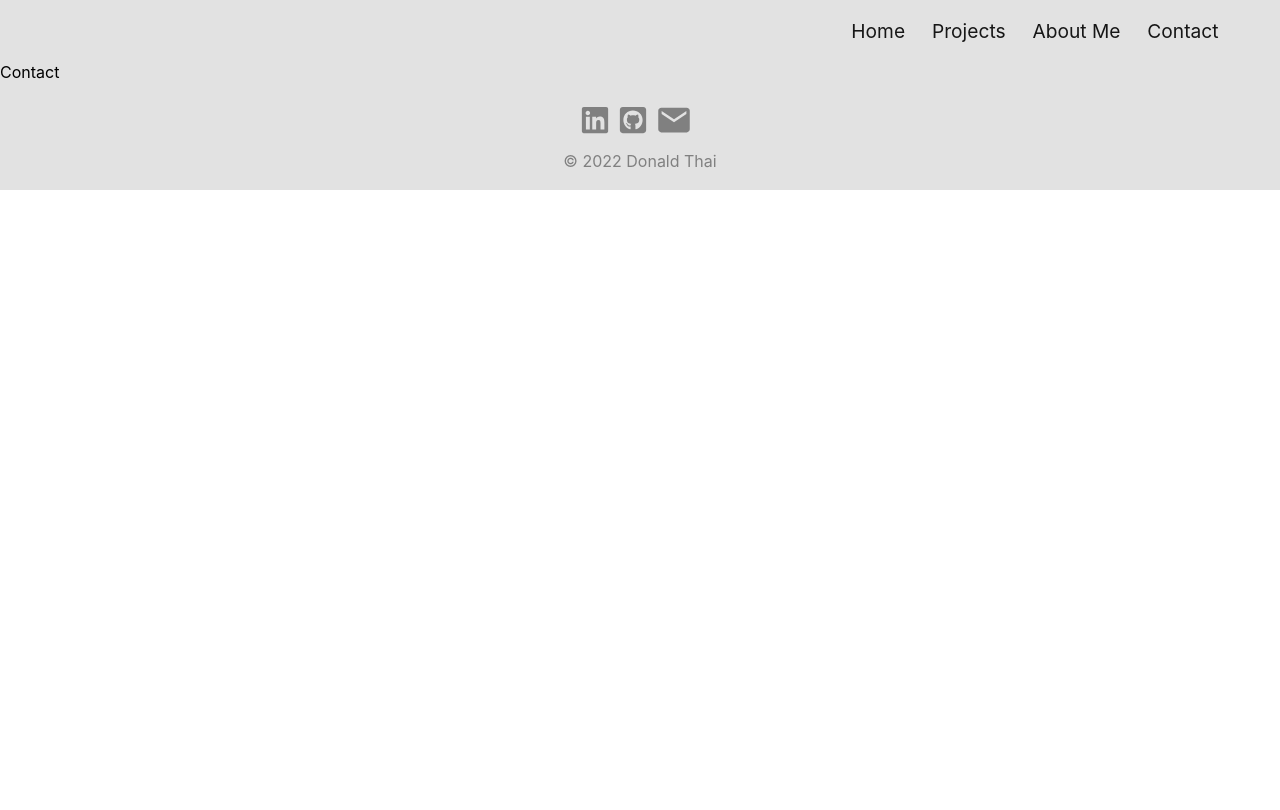
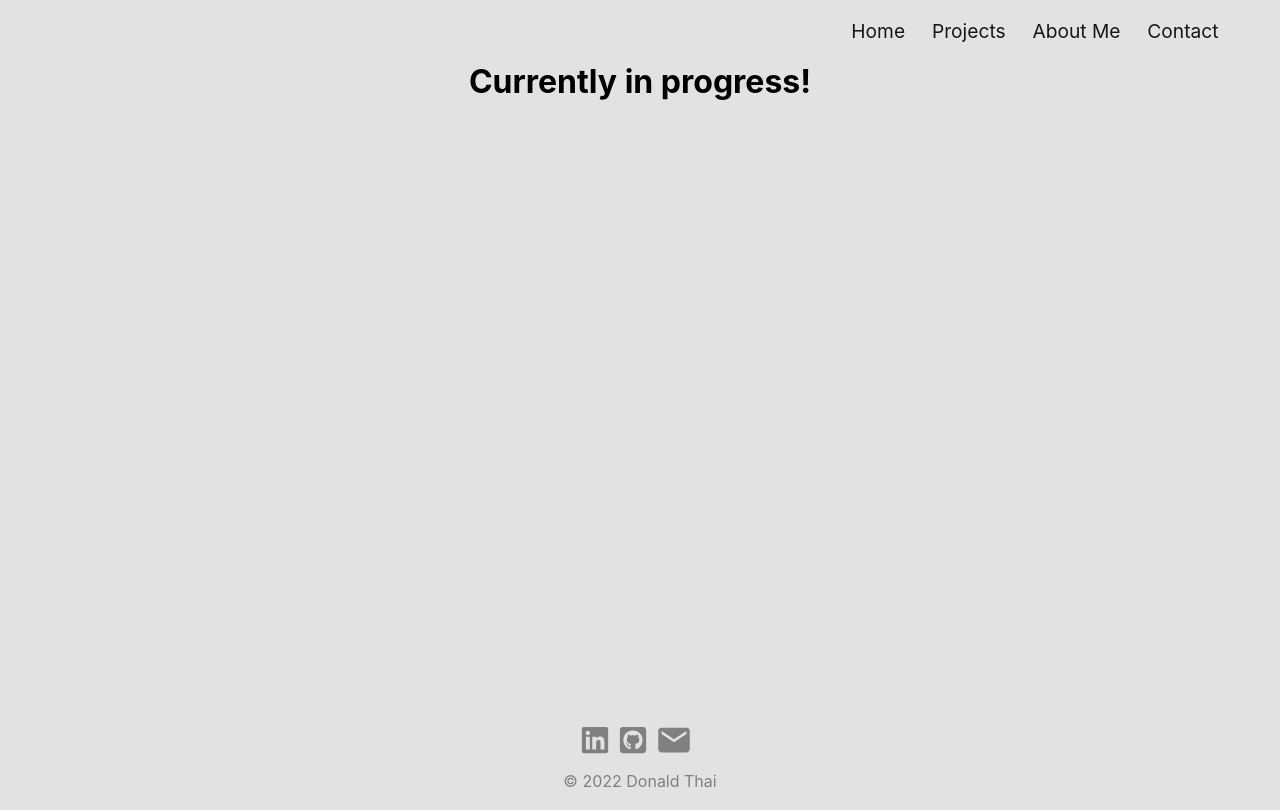
Before and after one commit to donald-thai/new-portfolio-website, a React (Create React App) app: page /contact in a window 1280 px wide. Built offline with nearby package versions, Linux system fonts and the light colour scheme.

Commit message:
Added WIP page to rest of website

```diff
--- a/src/screens/About.js
+++ b/src/screens/About.js
@@ -1,8 +1,16 @@
 import React from 'react'
+import "./styles/projects.css"
+
 
 const About = () => {
   return (
-    <div>About</div>
+    <div className='project-wrapper'>
+      <div className="project-hero">
+        <h1 className="project-text">
+          Currently in progress!
+        </h1>
+      </div>
+    </div>
   )
 }
 
--- a/src/screens/Contact.js
+++ b/src/screens/Contact.js
@@ -1,8 +1,16 @@
 import React from 'react'
+import "./styles/projects.css"
+
 
 const Contact = () => {
   return (
-    <div>Contact</div>
+    <div className='project-wrapper'>
+      <div className="project-hero">
+        <h1 className="project-text">
+          Currently in progress!
+        </h1>
+      </div>
+    </div>
   )
 }
 
--- a/src/screens/Home.js
+++ b/src/screens/Home.js
@@ -12,24 +12,17 @@ import { Avatar, Button } from "@mui/material";
 import { useNavigate } from "react-router-dom";
 
 const Home = () => {
-
   let navigate = useNavigate();
   let controls = useAnimationControls();
 
   let hover_end_animation = {
     // boxShadow: "rgba(255, 255, 255, 0.1) 0px 1px 1px 0px inset, rgba(50, 50, 93, 0.25) 0px 50px 100px -20px, rgba(0, 0, 0, 0.3) 0px 30px 60px -30px",
     transition: {
-      duration: 2
-    }
-  }
+      duration: 2,
+    },
+  };
 
-  // let hover_end_animation = {
-  //   boxShadow: "rgba(255, 255, 255, 0.1) 1px 0px 0px 0px",
-  //   transition: {
-  //     duration: 2
-  //   }
-  // }
-
+  const base_time = .8;
 
   return (
     <div className="home-wrapper">
@@ -40,36 +33,51 @@ const Home = () => {
             className="home-name-wrapper"
             initial={{
               y: -10,
-              opacity: 0
+              opacity: 0,
             }}
             animate={{
-              y:10,
+              y: 10,
               opacity: 1,
               transition: {
-                duration: 1
-              }
-            }}
-          >
+                duration: base_time,
+              },
+            }}>
             <h1>
               HI, I'M <br /> DONALD THAI
             </h1>
           </motion.div>
-          <img src="assets/IMG_4181.JPG" className="home-first-image" alt="Donald Thai with an aesthetic shot in NYC"/>
+          <motion.div
+            initial={{
+              y: -10,
+              opacity: 0,
+            }}
+            animate={{
+              y: 10,
+              opacity: 1,
+              transition: {
+                duration: base_time,
+              },
+            }}>
+            <motion.img
+              src="assets/IMG_4181.JPG"
+              className="home-first-image"
+              alt="Donald Thai"
+            />
+          </motion.div>
           <div className="home-hero-bottom">
             <motion.div
               initial={{
                 y: -10,
-                opacity: 0
+                opacity: 0,
               }}
               animate={{
-                y:10,
+                y: 10,
                 opacity: 1,
                 transition: {
-                  duration: 1,
-                  delay: 2,
-                }
-              }}
-            >
+                  duration: base_time,
+                  delay: base_time,
+                },
+              }}>
               <motion.div
                 animate={{
                   y: ["15%", "-15%"],
@@ -81,33 +89,31 @@ const Home = () => {
             <motion.h4
               initial={{
                 y: -10,
-                opacity: 0
+                opacity: 0,
               }}
               animate={{
-                y:10,
+                y: 10,
                 opacity: 1,
                 transition: {
-                  duration: 1,
-                  delay: 2,
-                }
-              }}
-            >
+                  duration: base_time,
+                  delay: base_time,
+                },
+              }}>
               I create applications aimed at bettering my community
             </motion.h4>
             <motion.h1
               initial={{
                 y: -10,
-                opacity: 0
+                opacity: 0,
               }}
               animate={{
-                y:10,
+                y: 10,
                 opacity: 1,
                 transition: {
-                  duration: 1,
-                  delay: 1,
-                }
-              }}
-            >
+                  duration: base_time,
+                  delay: base_time,
+                },
+              }}>
               software <br /> engineer
             </motion.h1>
           </div>
@@ -135,24 +141,24 @@ const Home = () => {
         <div className="home-info-about-content">
           <h1>A little more about me 👋</h1>
           <h4>
-            I am currently a sophomore pursiong a degree in
-            Computer Science at the University of Texas at Austin. I enjoy solving problems and creating apps in my free time. I also love to play basketball and volleyball. See below for some of my favorite projects!
+            I am currently a sophomore pursiong a degree in Computer Science at
+            the University of Texas at Austin. I enjoy solving problems and
+            creating apps in my free time. I also love to play basketball and
+            volleyball. See below for some of my favorite projects!
           </h4>
           <motion.div
             whileHover={{
               scale: 1.08,
-              transition: { duration: .4 },
+              transition: { duration: 0.4 },
             }}
             whileTap={{ scale: 0.9 }}
-            className="home-about-button-wrapper"
-          >
+            className="home-about-button-wrapper">
             <Button
               size="large"
               className="home-about-button"
               onClick={() => {
-                navigate("/about")
-              }}
-            >
+                navigate("/about");
+              }}>
               Learn More!
             </Button>
           </motion.div>
@@ -171,17 +177,19 @@ const Home = () => {
 
       <div
         className="home-info-wrapper home-project-wrapper"
-        onClick={() => navigate("/projects")}
-      >
+        onClick={() => navigate("/projects")}>
         <div className="home-project-title">
           <h1>WorkFlow</h1>
           <h4>Mobile App</h4>
         </div>
         <div className="home-project-mobile-image-wrapper">
-          <img src="/assets/workflow.png" alt="Home page of WorkFlow" className="home-project-mobile-image"/>
+          <img
+            src="/assets/workflow.png"
+            alt="Home page of WorkFlow"
+            className="home-project-mobile-image"
+          />
         </div>
       </div>
-
 
       {/* <div className="home-info-wrapper">
         <div className="home-info-section">
--- a/src/screens/Projects.js
+++ b/src/screens/Projects.js
@@ -1,8 +1,14 @@
-import React from 'react'
+import "./styles/projects.css"
 
 const Projects = () => {
   return (
-    <div>Projects</div>
+    <div className='project-wrapper'>
+      <div className="project-hero">
+        <h1 className="project-text">
+          Currently in progress!
+        </h1>
+      </div>
+    </div>
   )
 }
 
--- /dev/null
+++ b/src/screens/styles/projects.css
@@ -0,0 +1,13 @@
+.project-wrapper {
+  height: 80vh;
+  width: 100vw;
+}
+
+.project-hero {
+  padding-left: var(--page-pading);
+  padding-right: var(--page-pading);
+}
+
+.project-text {
+  text-align: center;
+}
```
Also changed, not shown: src/screens/styles/about.css (added).
